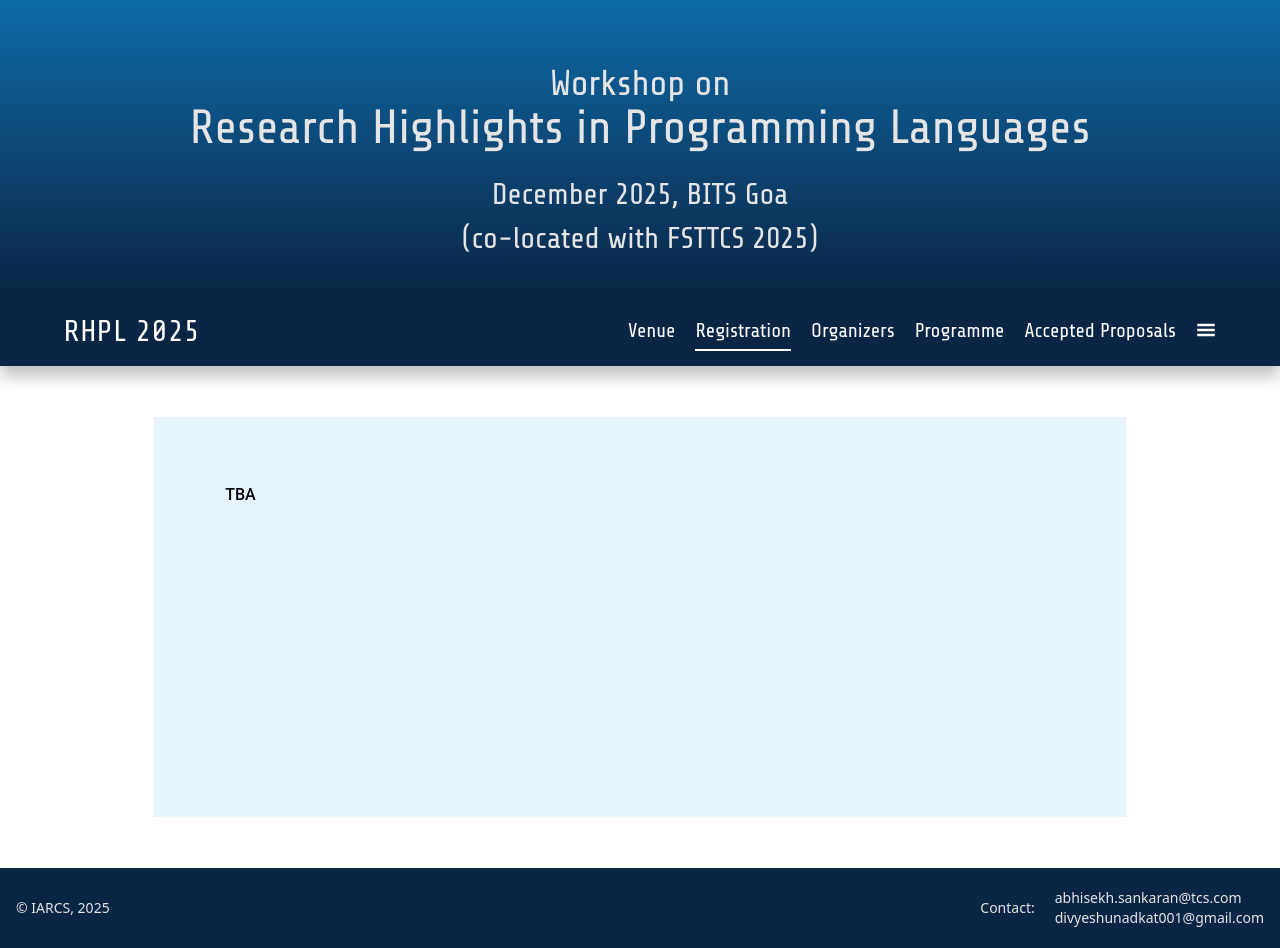
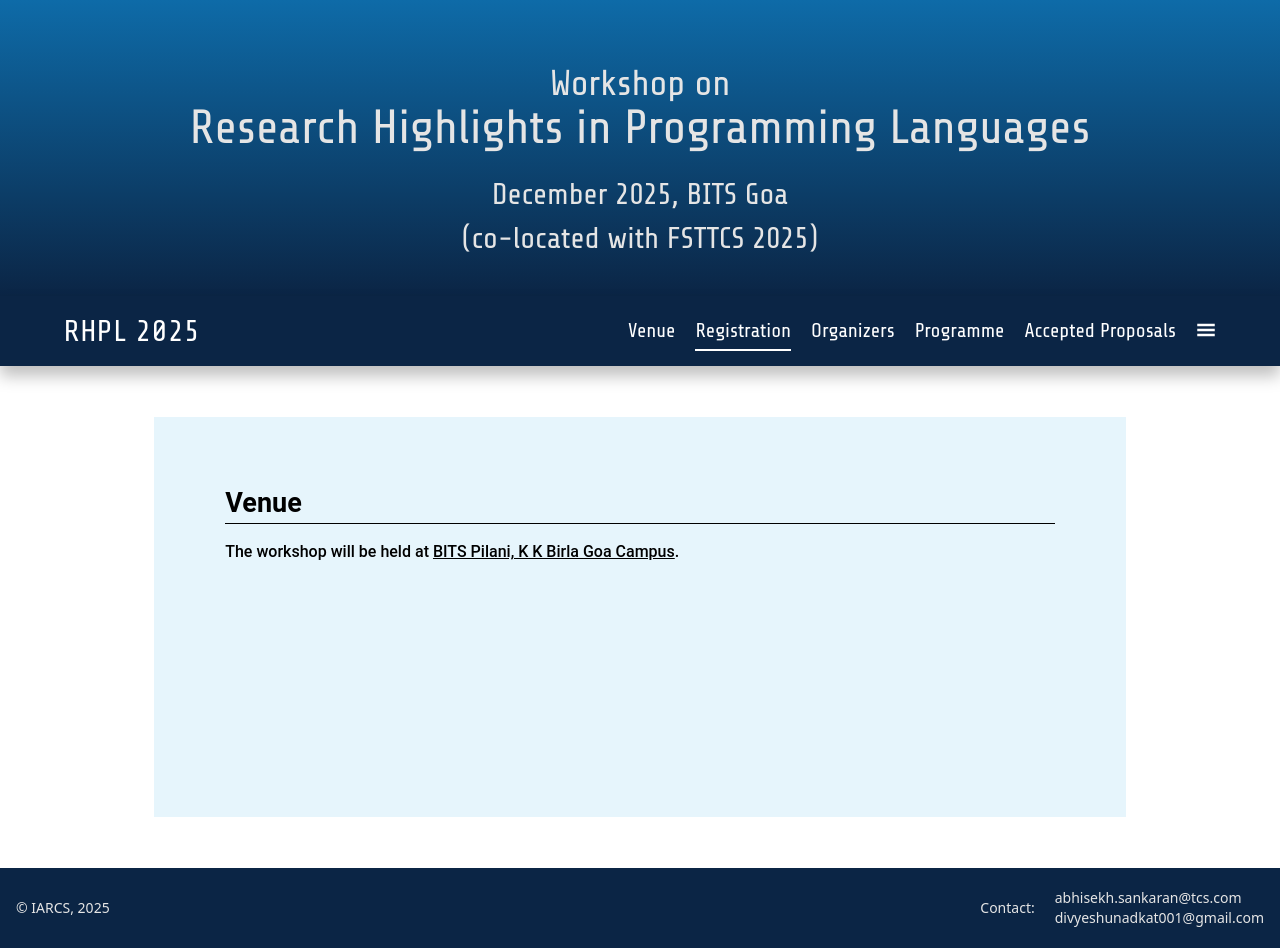
Before and after one commit to RajivDalal/RHPL, a React (Vite) app in the folder rhpl-web/: page /registration in a window 1280 px wide. Built offline with nearby package versions, Linux system fonts and the light colour scheme; a web font is replaced by a local one.

Commit message:
Updated registration page

```diff
--- a/rhpl-web/src/pages/registration.jsx
+++ b/rhpl-web/src/pages/registration.jsx
@@ -1,11 +1,16 @@
 const Registration = () => {
   return (
     <div className="content">
-      <p className="py-10">
-        TBA
+
+      <p className="py-10 paraLink">
+        <h1 className="text-[27px] font-bold">Venue</h1>
+        <hr className="border-black pb-4"/>
+
+        The workshop will be held at <a className="underline" href="https://www.bits-pilani.ac.in/goa/" >BITS Pilani, K K Birla Goa Campus</a>.
       </p>
-    </div>
+   </div>
   )
 };
 
+
 export default Registration;
```
